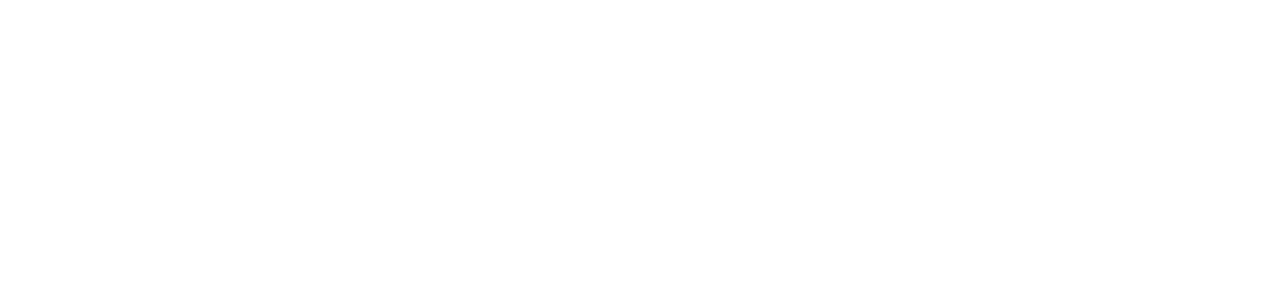
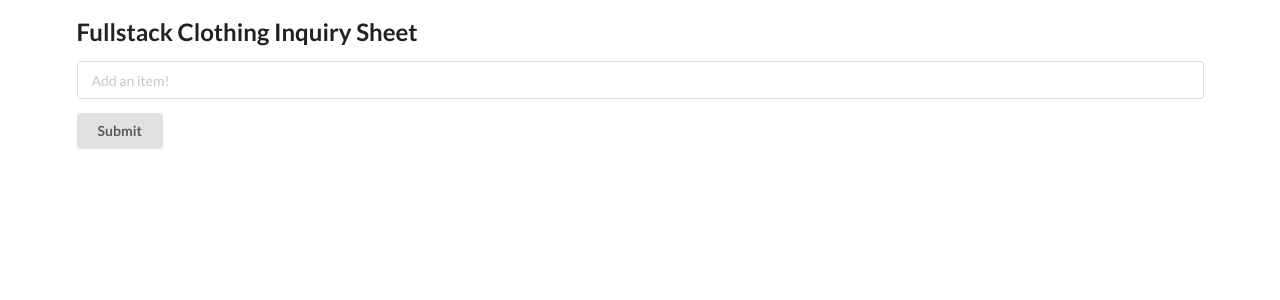
Before and after one commit to koko-u/form-handling, a Vue app: page / in a window 1280 px wide. Shown: the top 300 px of the page. Built offline with nearby package versions, Linux system fonts and the light colour scheme.

Commit message:
Text Fields

```diff
--- a/src/App.vue
+++ b/src/App.vue
@@ -1,13 +1,18 @@
 <template>
-  <div class="ui container"></div>
+  <div class="ui container">
+    <h2 class="ui header">Fullstack Clothing Inquiry Sheet</h2>
+    <InputForm />
+  </div>
 </template>
 
 <script lang="ts">
 import { defineComponent } from "vue";
+import InputForm from "./components/InputForm.vue";
 
 export default defineComponent({
   name: "App",
   components: {
+    InputForm
   }
 });
 </script>
--- /dev/null
+++ b/src/components/InputForm.vue
@@ -0,0 +1,41 @@
+<template>
+  <div class="input-form">
+    <form class="ui form" @submit.prevent="submitForm">
+      <div class="field">
+        <input type="text" v-model="newItem" placeholder="Add an item!" />
+      </div>
+      <button class="ui button">Submit</button>
+    </form>
+    <div class="ui segment" v-if="itemList.length > 0">
+      <h4 class="ui header">Items</h4>
+      <ul>
+        <li class="item" v-for="item in itemList" :key="item">{{ item }}</li>
+      </ul>
+    </div>
+  </div>
+</template>
+
+<script lang="ts">
+import { defineComponent, ref } from "vue";
+
+export default defineComponent({
+  name: "InputForm",
+  props: {},
+  setup(props, context) {
+    const newItem = ref<string>("");
+    const itemList = ref<string[]>([]);
+    const submitForm = (e: Event) => {
+      itemList.value.push(newItem.value);
+      newItem.value = "";
+    };
+
+    return {
+      submitForm,
+      newItem,
+      itemList
+    };
+  }
+});
+</script>
+
+<style lang="scss" scoped></style>
```
